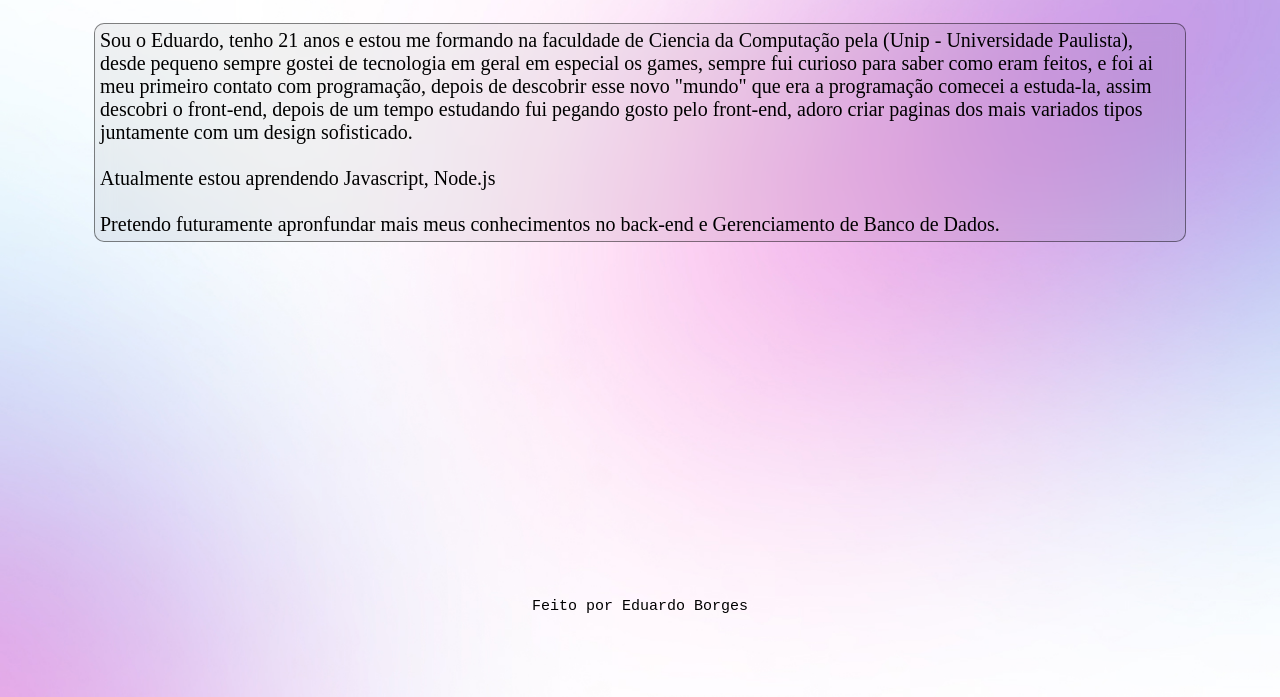
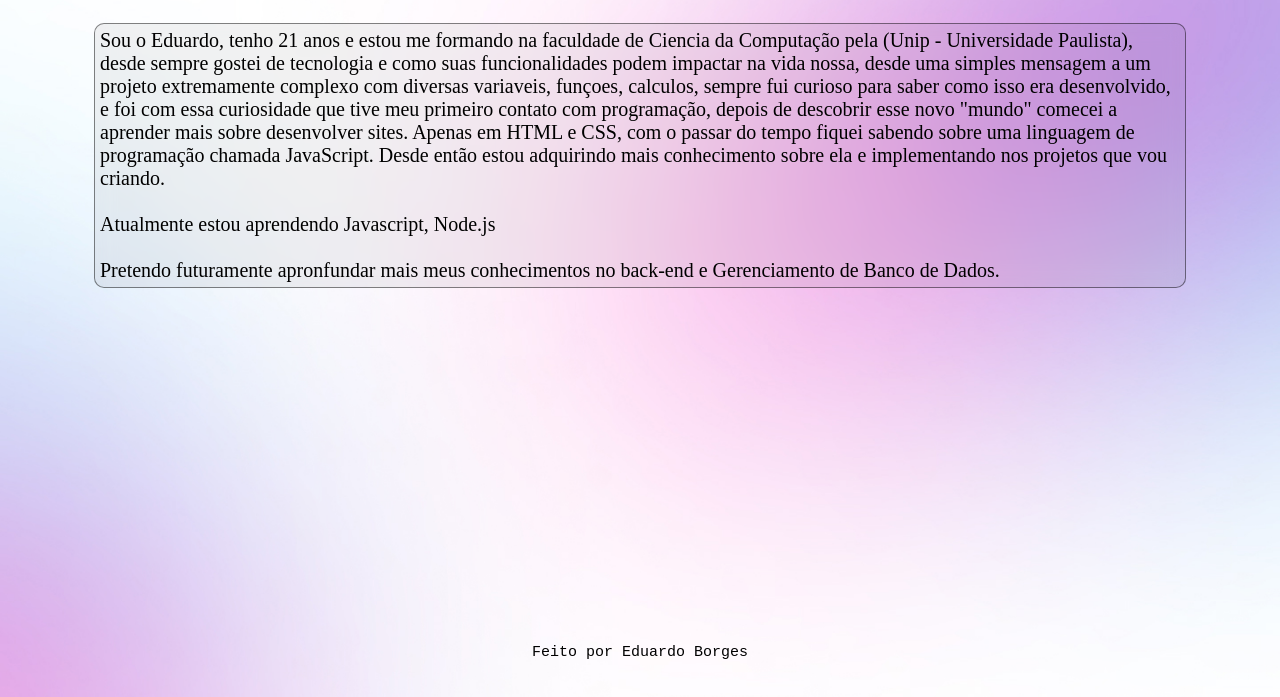
Before and after one commit to EduardoBCGomes/linkTree, a plain HTML site: page aboutme.html in a window 1280 px wide. Shown: the part 103-800 px from the top of the page. Drawn offline with Linux system fonts and the light colour scheme.

Commit message:
Modificação do texto

```diff
--- a/aboutme.html
+++ b/aboutme.html
@@ -24,12 +24,11 @@
 
     </header>
     <p id="segundo">
-            Sou o Eduardo, tenho 21 anos e estou me formando na faculdade de Ciencia da Computação pela (Unip - Universidade Paulista), desde pequeno sempre gostei de tecnologia em geral em especial os games, sempre fui curioso para saber como eram feitos, e foi ai meu primeiro contato com programação, depois de descobrir esse novo "mundo" que era a programação comecei a estuda-la, assim descobri o front-end, depois de um tempo estudando fui pegando gosto pelo front-end, adoro criar paginas dos mais variados tipos juntamente com um design sofisticado.
+            Sou o Eduardo, tenho 21 anos e estou me formando na faculdade de Ciencia da Computação pela (Unip - Universidade Paulista), desde sempre gostei de tecnologia e como suas funcionalidades podem impactar na vida nossa, desde uma simples mensagem a um projeto extremamente complexo com diversas variaveis, funçoes, calculos, sempre fui curioso para saber como isso era desenvolvido, e foi com essa curiosidade que tive meu primeiro contato com programação, depois de descobrir esse novo "mundo" comecei a aprender mais sobre desenvolver sites. Apenas em HTML e CSS, com o passar do tempo fiquei sabendo sobre uma linguagem de programação chamada JavaScript. Desde então estou adquirindo mais conhecimento sobre ela e implementando nos projetos que vou criando.
         <br><br>
             Atualmente estou aprendendo Javascript, Node.js
         <br><br>
             Pretendo futuramente apronfundar mais meus conhecimentos no back-end e Gerenciamento de Banco de Dados.
-
     </p>
     <footer>
         <p id="footer">
```
